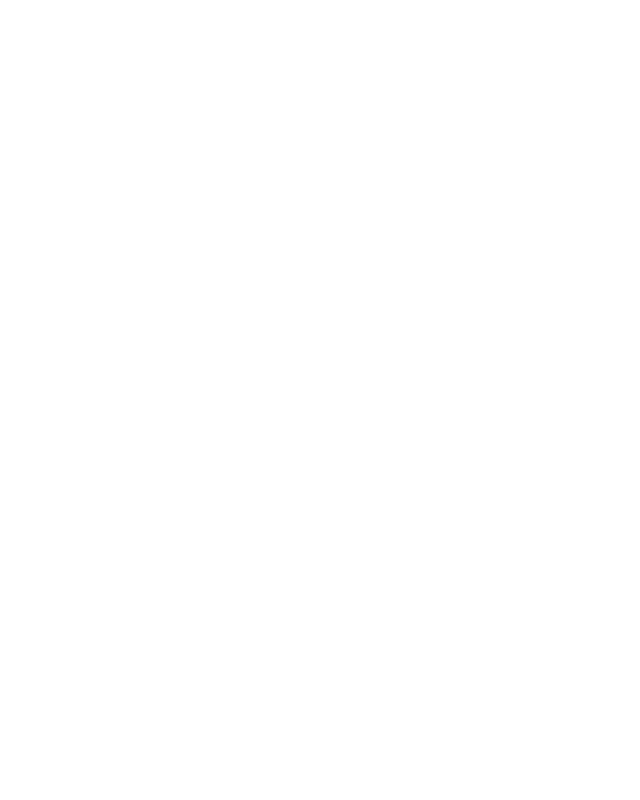
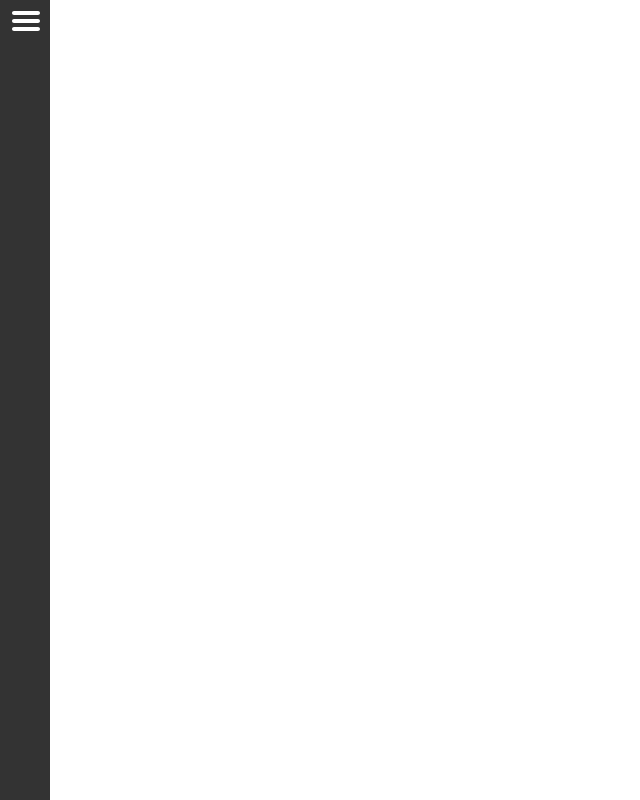
Before and after one commit to tombrowndev/neighborhood-map, a React (Create React App) app: page / in a window 1280 px wide. Shown: the whole page, without its empty margins (0-640 px from the left). Built offline with nearby package versions, Linux system fonts and the light colour scheme.

Commit message:
Add toggle sidebar functionality

```diff
--- a/src/App.js
+++ b/src/App.js
@@ -12,7 +12,7 @@
   render() {
     const {locations} = this.state
     return (
-      <div id="App">
+      <div id="app">
         <Sidebar locations={locations} />
         <Map locations={locations} />
       </div>
--- a/src/Map.js
+++ b/src/Map.js
@@ -3,7 +3,7 @@
 class Map extends Component {
   render() {
     return (
-      <div id="Map">
+      <div id="map">
 
       </div>
     );
--- a/src/Sidebar.js
+++ b/src/Sidebar.js
@@ -1,10 +1,48 @@
 import React, { Component } from 'react';
+import menuIcon from './menu.svg'
 
 class Sidebar extends Component {
+  state = {
+    sidebarOpen: false
+  }
+
+  // If the user clicks the menu button
+  handleToggleClick = () => {
+    this.toggleSidebar()
+  }
+
+  // If the user is focused on the toggle button and presses enter (key 32)
+  handleToggleKeyDown = (event) => {
+    if(event.keyCode === 32) {
+      this.toggleSidebar()
+    }
+  }
+
+  // Toggles whether the sidebar is open
+  toggleSidebar = () => {
+    this.setState((state) => {
+      return {sidebarOpen: !state.sidebarOpen}
+    })
+  }
+
   render() {
+    const {sidebarOpen} = this.state
+
+    // Determine toggle button state
+    const toggleClass = sidebarOpen ? 'open' : 'closed'
+
     return (
-      <div id="Sidebar">
-
+      <div id="sidebar" className={toggleClass}>
+          <div className="sidebar-toggle"
+            tabIndex="0"
+            aria-label="Toggle Sidebar"
+            role="button"
+            aria-pressed={sidebarOpen}
+            title="Toggle Sidebar"
+            onClick={this.handleToggleClick}
+            onKeyDown={this.handleToggleKeyDown}>
+            <img alt="Hamburger Icon" src={menuIcon} />
+          </div>
       </div>
     );
   }
--- a/src/index.css
+++ b/src/index.css
@@ -2,4 +2,42 @@
   margin: 0;
   padding: 0;
   font-family: sans-serif;
+  overflow: hidden;
 }
+
+#sidebar {
+  position: fixed;
+  width: 50px;
+  top: 0;
+  bottom: 0;
+  left: 0;
+  background-color: #333;
+  z-index: 1000;
+  padding-top: 60px;
+
+  transition: width 160ms;
+}
+
+#sidebar.open {
+  width: 300px;
+}
+
+#sidebar .sidebar-toggle {
+  display: block;
+  margin: -55px 10px 0 auto;
+  width: 30px;
+  cursor: pointer;
+}
+
+#sidebar .sidebar-toggle:focus {
+  background-color: rgba(0,0,0,0.2);
+}
+
+#map {
+  position: fixed;
+  top: 0;
+  right: 0;
+  bottom: 0;
+  left: 50px;
+  z-index: 500;
+}
```
Also changed, not shown: src/menu.svg (added).
